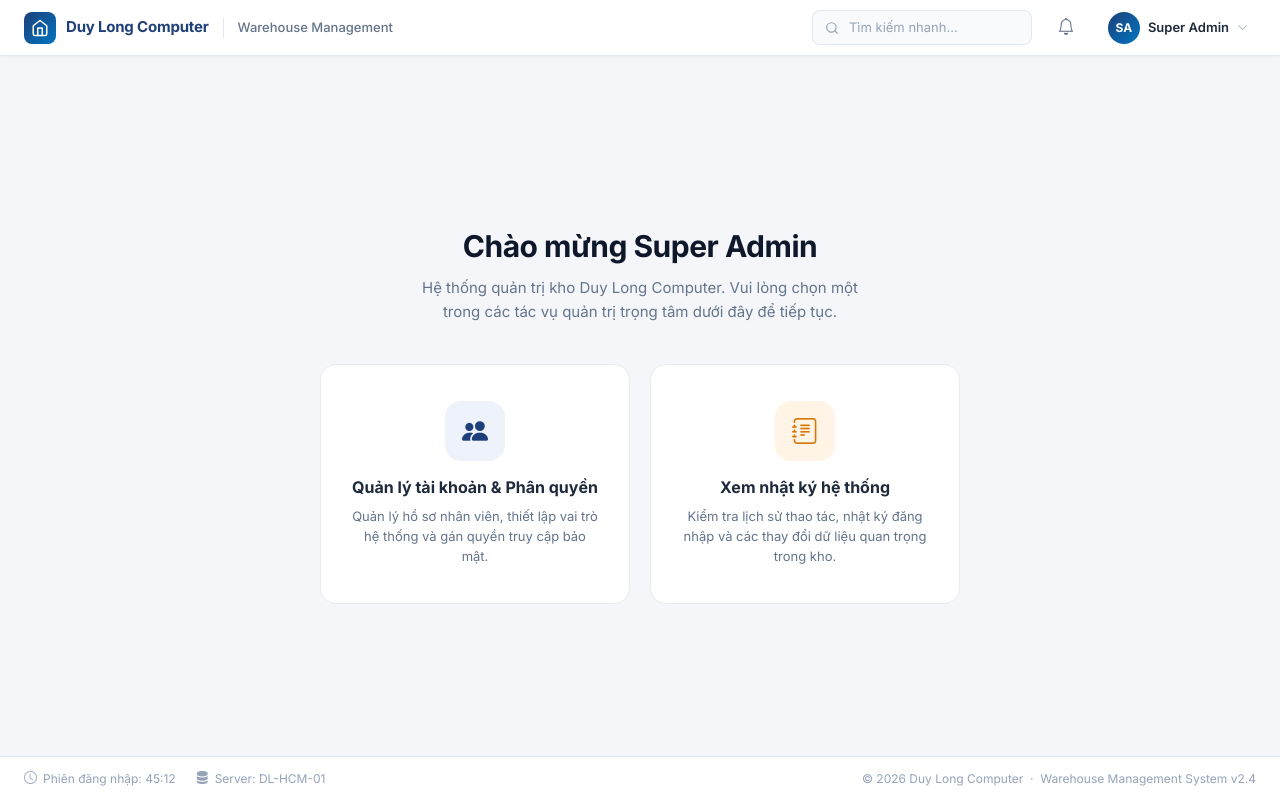
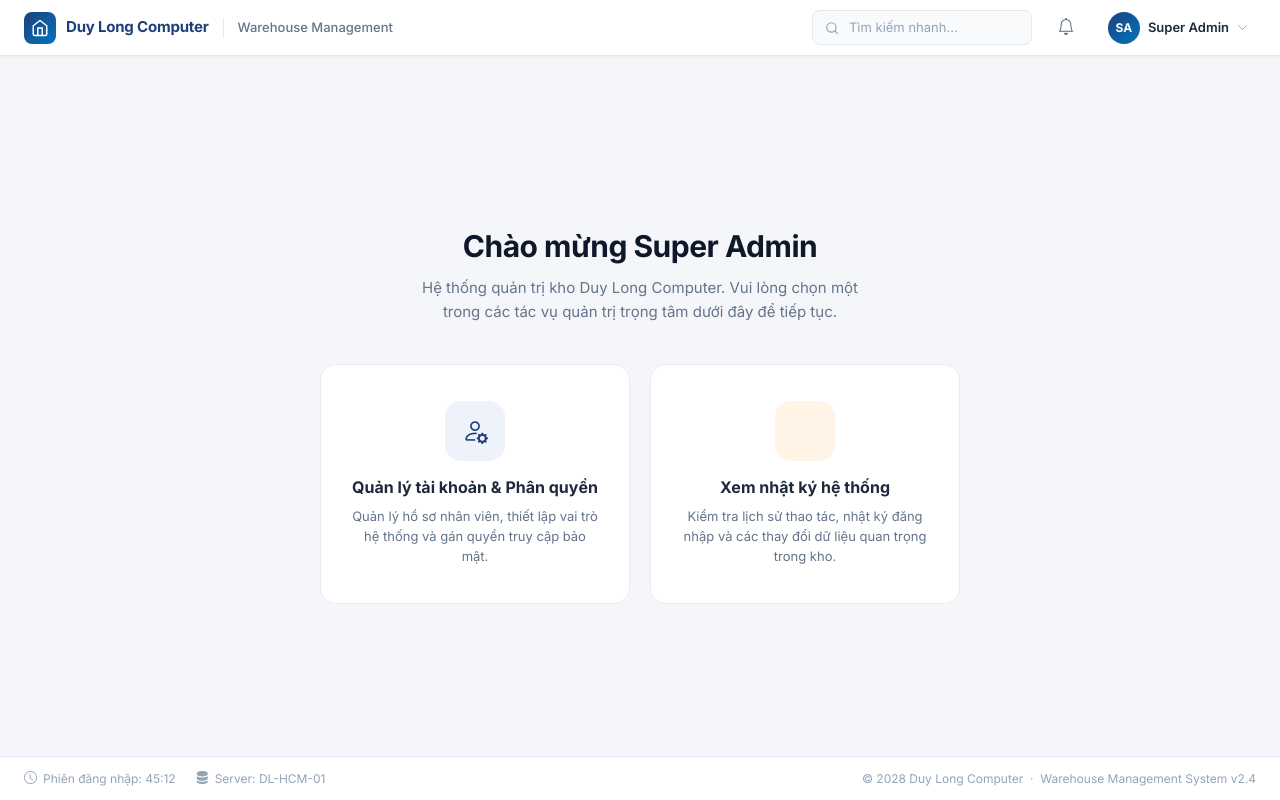
Before and after one commit to flying-bug/DLC-WMS, a React (Vite) app in the folder frontend/: page /dashboard in a window 1280 px wide. Built offline with nearby package versions, Linux system fonts and the light colour scheme.

Commit message:
feat: implement super admin dashboard UI

```diff
--- a/frontend/src/pages/Dashboard/DashboardPage.jsx
+++ b/frontend/src/pages/Dashboard/DashboardPage.jsx
@@ -10,7 +10,7 @@ const SESSION_INFO = {
 const ACTION_CARDS = [
     {
         id: 'users',
-        iconClass: 'bi bi-people-fill',
+        iconClass: 'bi bi-person-gear',
         iconWrapperClass: styles.cardIconBlue,
         iconColorStyle: { color: '#1e3f7a' },
         title: 'Quản lý tài khoản & Phân quyền',
@@ -19,7 +19,7 @@ const ACTION_CARDS = [
     },
     {
         id: 'audit-log',
-        iconClass: 'bi bi-journal-text',
+        iconClass: 'bi bi-file-earmark-pen',
         iconWrapperClass: styles.cardIconOrange,
         iconColorStyle: { color: '#d97706' },
         title: 'Xem nhật ký hệ thống',
@@ -131,7 +131,7 @@ function DashboardPage() {
                     </span>
                 </div>
                 <div className={styles.footerRight}>
-                    © 2026 Duy Long Computer &nbsp;·&nbsp; Warehouse Management System v2.4
+                    © 2028 Duy Long Computer &nbsp;·&nbsp; Warehouse Management System v2.4
                 </div>
             </footer>
 
```
Also changed, not shown: 1 other file (tests, documents, lock files or other folders).
